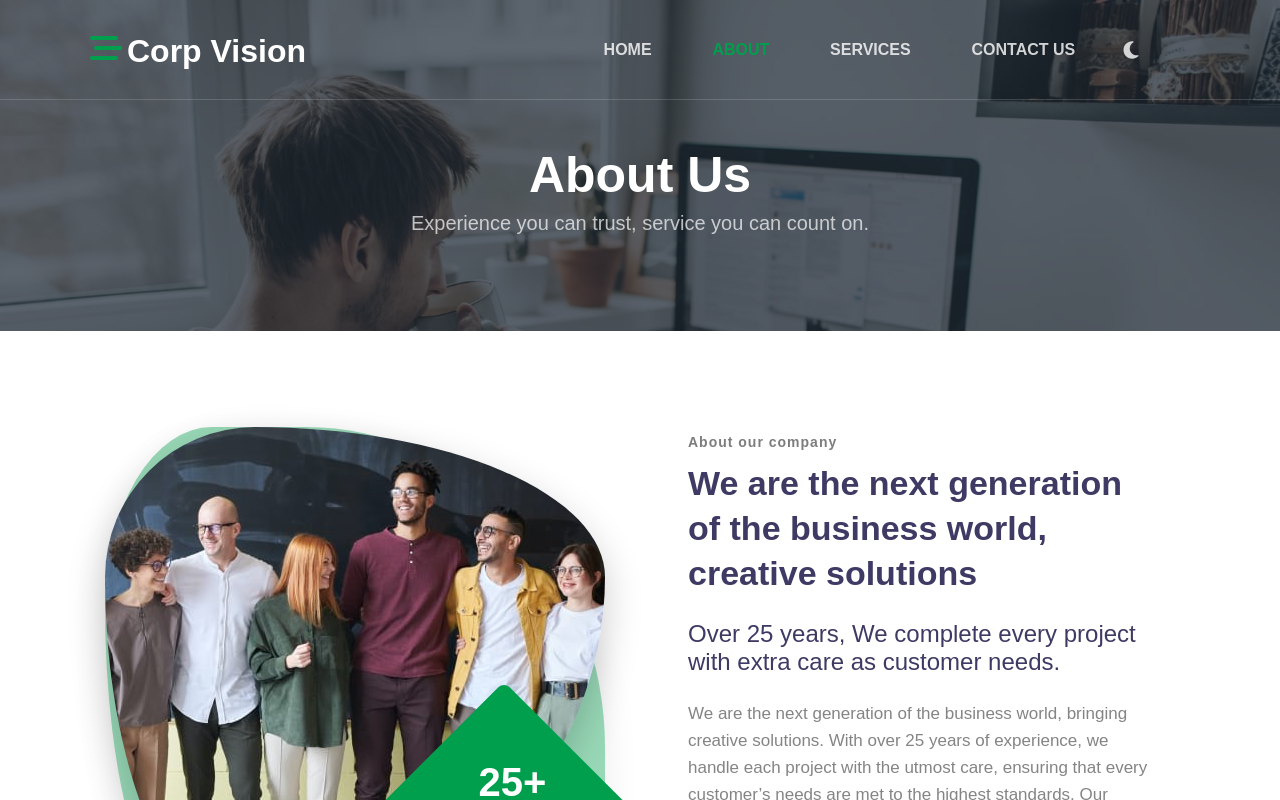
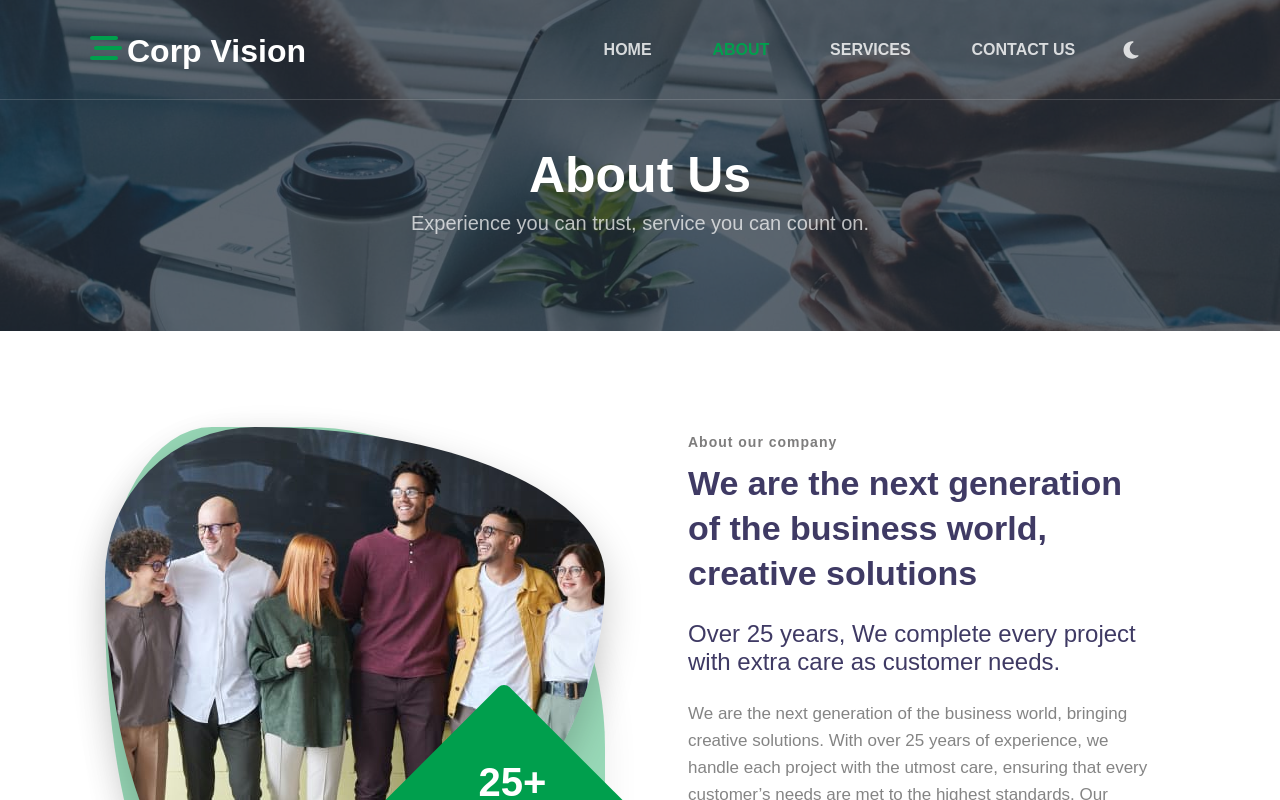
Before and after one commit to Son-Tr/corp-vision, a React (Create React App) app: page /about in a window 1280 px wide. Shown: the top 800 px of the page. Built offline with nearby package versions, Linux system fonts and the light colour scheme.

Commit message:
update dymanic banner component

```diff
--- /dev/null
+++ b/src/components/BackToTop/BackToTop.scss
@@ -0,0 +1,2 @@
+@import "../../styles/mixins";
+@import "../../styles/variables";
--- a/src/components/DynamicBanner/DynamicBanner.js
+++ b/src/components/DynamicBanner/DynamicBanner.js
@@ -1,23 +1,34 @@
 import React from 'react'
 import "./DynamicBanner.scss"
 import { useLocation } from 'react-router-dom'
+import { b2, b3, b4 } from '../../assets/img/img'
+
+
 
 const listContent = [
     {
         title: "About Us",
-        content: "Experience you can trust, service you can count on."
+        content: "Experience you can trust, service you can count on.",
+        img: b2,
+        styleBgSize: "cover",
     },
     {
         title: "Services",
-        content: "We work with bold brands that we believe in."
+        content: "We work with bold brands that we believe in.",
+        img: b3,
+        styleBgSize: "cover",
     },
     {
         title: "Contact Us",
-        content: "We are an agency located in New York."
+        content: "We are an agency located in New York.",
+        img: b4,
+        styleBgSize: "cover",
     },
     {
         title: "Error Page",
-        content: "Page cannot be found."
+        content: "Page cannot be found.",
+        img: 'https://wp.w3layouts.com/corpvision/wp-content/themes/corpvision/assets/images/error.svg',
+        styleBgSize: "contain",
     },
 
 ]
@@ -26,8 +37,17 @@ const DynamicBanner = () => {
     const location = useLocation();
 
     const renderContent = (listContent) => {
-        let { title, content } = listContent
-        return <div className='dynamic-banner-content'><h2>{title}</h2><p>{content}</p><div className="over-play"></div></div>
+        let { title, content, img, styleBgSize } = listContent
+        return <div className='dynamic-banner' style={{ backgroundImage: `url(${img})`, backgroundSize: `${styleBgSize}` }}>
+            <div className="container">
+                <div className='dynamic-banner-content'>
+                    <h2>{title}</h2>
+                    <p>{content}</p>
+                    <div className="over-play">
+                    </div>
+                </div>
+            </div>
+        </div>
     }
 
     let content;
@@ -47,12 +67,12 @@ const DynamicBanner = () => {
     }
 
     return (
-        <div className='dynamic-banner'>
-            <div className="container">
-                {content}
-            </div>
+        <>
 
-        </div>
+            {content}
+
+
+        </>
     )
 }
 
--- a/src/components/DynamicBanner/DynamicBanner.scss
+++ b/src/components/DynamicBanner/DynamicBanner.scss
@@ -4,8 +4,10 @@
 .dynamic-banner {
     padding: 3rem 0;
     text-align: center;
-    background-size: cover;
-    background-image: url("../../assets/img/b1.jpg");
+    // background-size: contain;
+    background-repeat: no-repeat;
+    background-position: center;
+    // background-image: url("../../assets/img/b1.jpg");
     position: relative;
 
     .container {
--- a/src/components/Header/Header.js
+++ b/src/components/Header/Header.js
@@ -20,11 +20,15 @@ const Header = () => {
             document.body.classList.remove('noscroll') //remove noscroll class
         }
 
-        if (document.querySelector('.bg-show-menu')) {
+        if (document.querySelector('.bg-show-menu')) {//remove bg color
             document.querySelector('.bg-show-menu').classList.remove('bg-show-menu')//remove bg-show-menu class
         }
 
+        window.scrollTo(0, 0);// Scroll to the top on route change
+
     }, [location]); // Trigger the effect when the location (route) changes
+
+
 
     //handle event scroll apply animation in header.
     useEffect(() => {
```
Also changed, not shown: src/components/BackToTop/BackToTop.js (added, +10 -0 lines).
